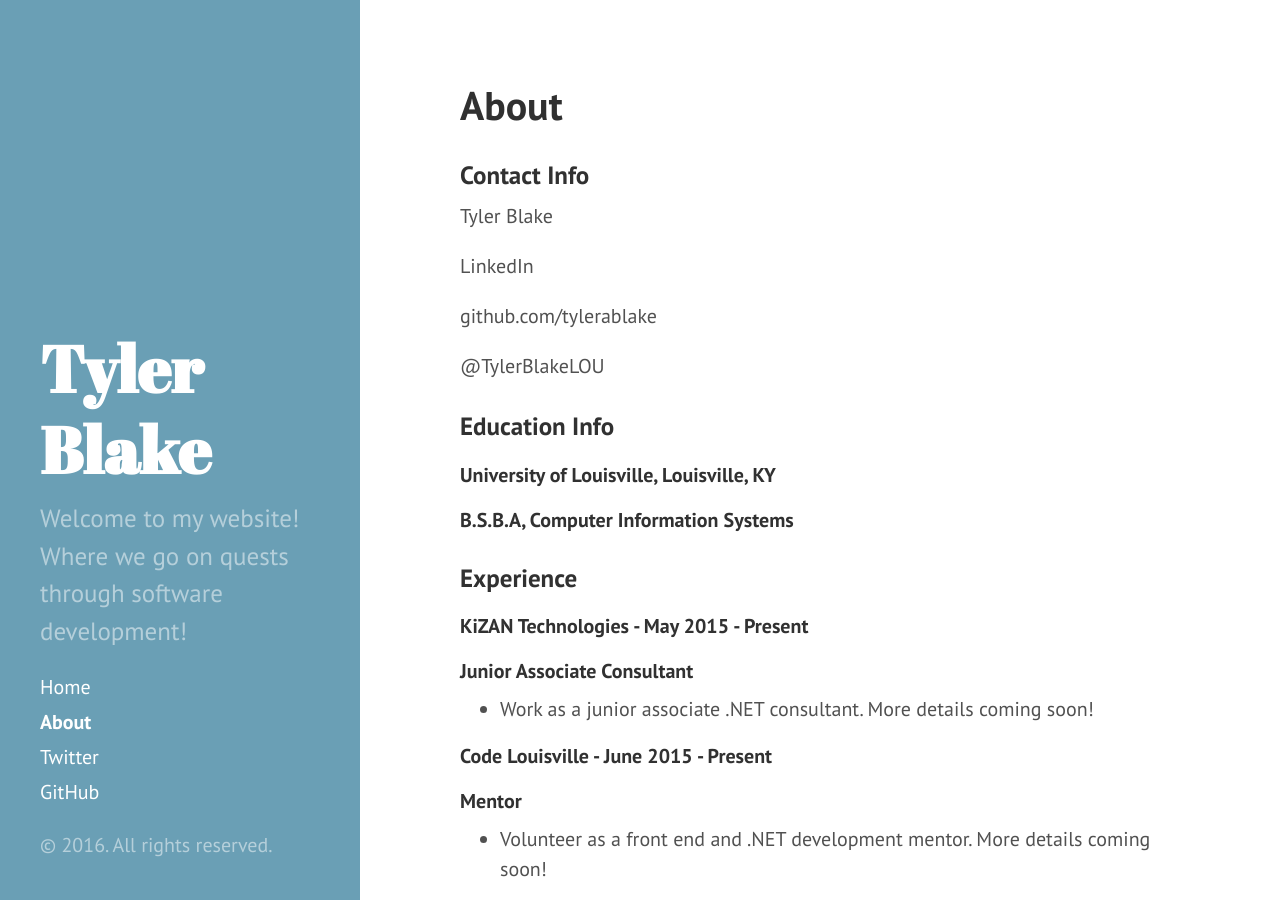
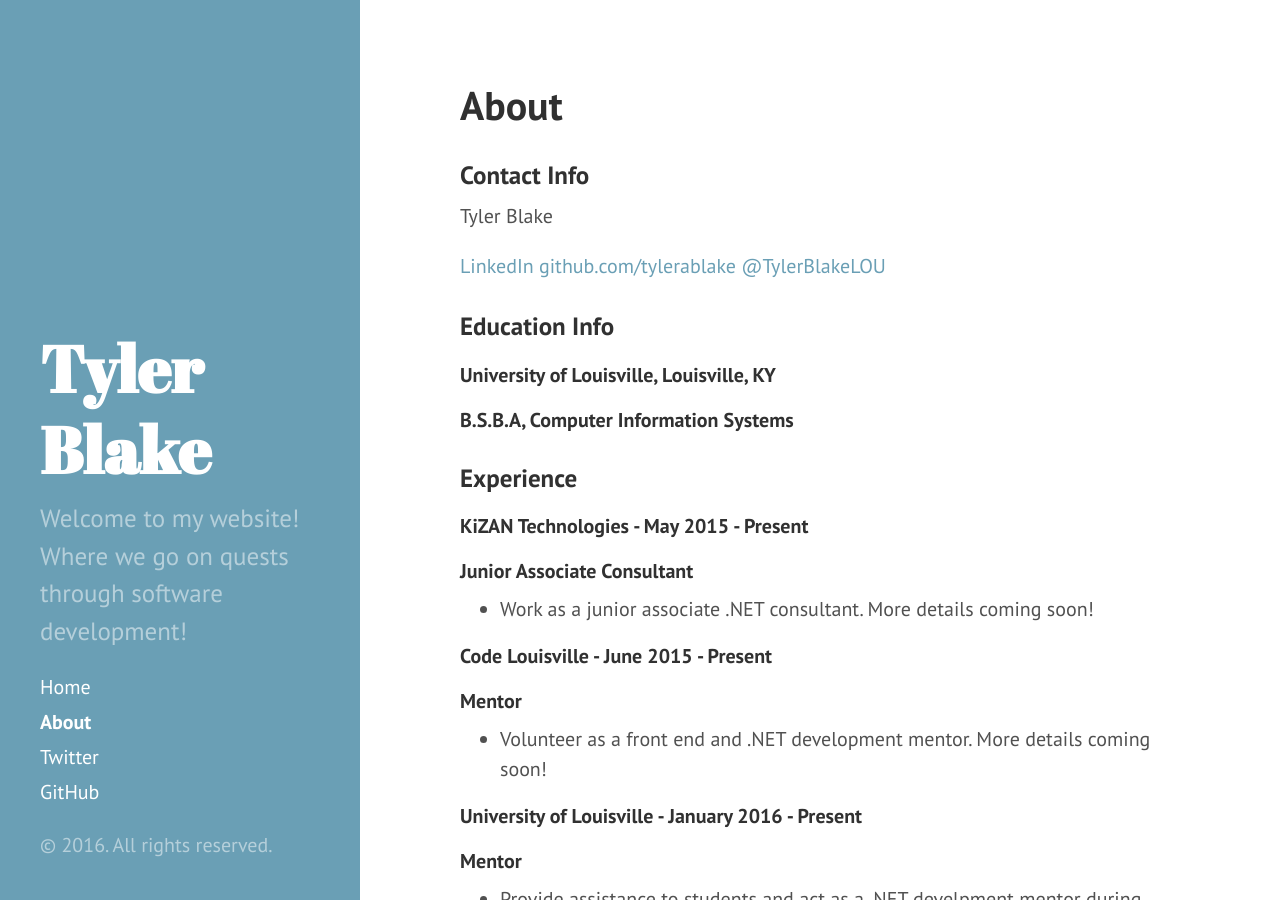
Before and after one commit to tylerablake/website, a Jekyll site: the page built from about.md, in a window 1280 px wide and 900 px high. Built offline with Jekyll 4.4.1, drawn with Linux system fonts in a browser that asks for light colours.

```diff
--- a/about.md
+++ b/about.md
@@ -6,9 +6,9 @@ title: About
 ### Contact Info
 
 <p>Tyler Blake</p>
-<p href="http://www.linkedin.com/in/tyler-blake-2637274b">LinkedIn</p>
-<p href="http://github.com/tylerablake">github.com/tylerablake</p>
-<p href="http://twitter.com/TylerBlakeLOU">@TylerBlakeLOU</p>
+<a href="http://www.linkedin.com/in/tyler-blake-2637274b">LinkedIn</a>
+<a href="http://github.com/tylerablake">github.com/tylerablake</a>
+<a href="http://twitter.com/TylerBlakeLOU">@TylerBlakeLOU</a>
 
 
 ### Education Info
```
